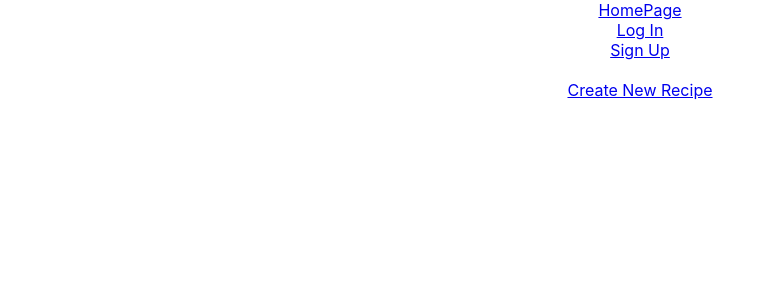
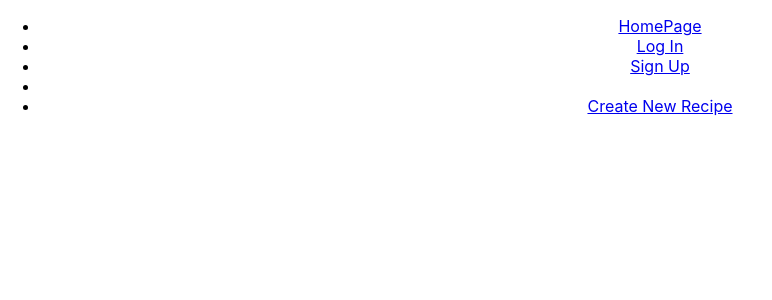
Before and after one commit to AssanSav/recipes-sharing-client, a React (Create React App) app: page / in a window 1280 px wide. Shown: the top 300 px of the page, without its empty margins (0-772 px from the left). Built offline with nearby package versions, Linux system fonts and the light colour scheme; no server answers.

Commit message:
Html tags for styling selectors

```diff
--- a/src/components/NavBar.js
+++ b/src/components/NavBar.js
@@ -15,15 +15,14 @@ function NavBar(props) {
 
     return (
         <div className="nav_bar">
-            <Link to="/recipes">HomePage</Link>
-            <br/>
-            <Link to="/login">Log In</Link>
-            <br />
-            <Link to="/signup">Sign Up</Link>
-            <br />
-            {props.isLoggedIn ? <Link to="/login" onClick={(e) => handleClick(e)}>Logout</Link> : null}
-            <br />
-            <Link to="/recipes/new">Create New Recipe</Link> <br/>
+            <ul>
+                <li><Link to="/recipes">HomePage</Link></li>
+                <li><Link to="/login">Log In</Link></li>
+                <li><Link to="/signup">Sign Up</Link></li>
+                <li>{props.isLoggedIn ? <Link to="/login" onClick={(e) => handleClick(e)}>Logout</Link> : null}</li>
+                <li><Link to="/recipes/new">Create New Recipe</Link> </li>
+            </ul>
+
         </div>
     )
 }
```
